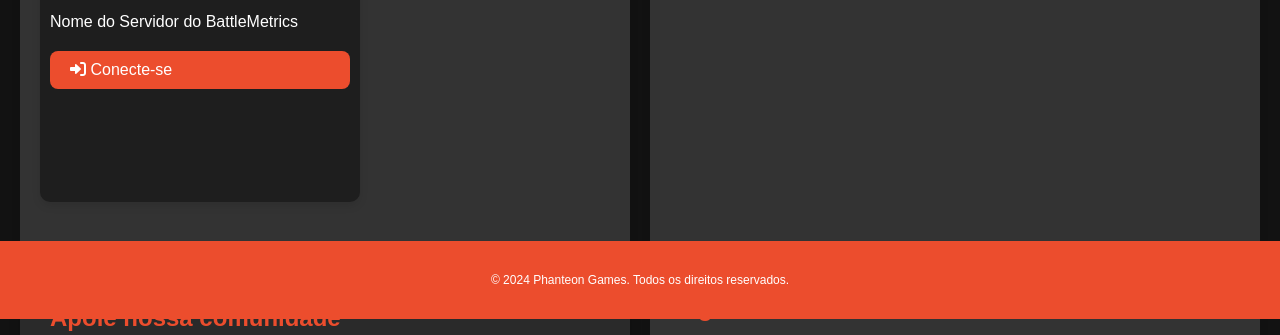
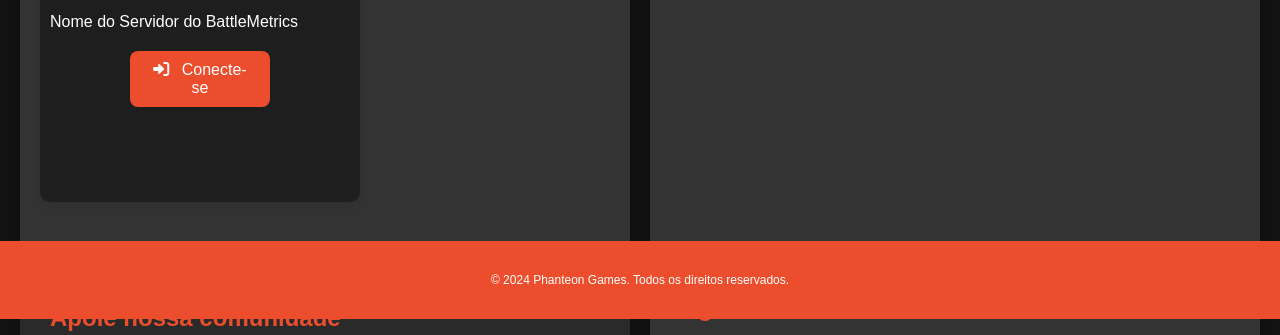
Before and after one commit to ozanardine/phanteongames, a plain HTML site: page index.html in a window 1280 px wide. Shown: the part 481-816 px from the top of the page. Drawn offline with Linux system fonts and the light colour scheme; no server answers.

Commit message:
Update styles.css

```diff
--- a/styles.css
+++ b/styles.css
@@ -224,20 +224,25 @@ body {
     z-index: 2; /* Garante que o texto fique sobre a barra de progresso */
 }
 
-.connect-button, .subscription-button {
+.connect-button {
+    display: block;
+    width: 100px;
+    margin: 20px auto 0 auto;
     background-color: var(--primary-color);
-    display: block;
-    margin: 20px auto 0 auto;
-    color: #ffffff;
-    border: none;
+    color: #fff;
     padding: 10px 20px;
     border-radius: 8px;
-    cursor: pointer;
+    text-align: center;
+    font-size: 16px;
     text-decoration: none;
     transition: background-color 0.3s;
 }
 
-.connect-button:hover, .subscription-button:hover {
+.connect-button i {
+    margin-right: 8px; /* Espaçamento entre o ícone e o texto */
+}
+
+.connect-button:hover {
     background-color: #c5533c;
 }
 
```
